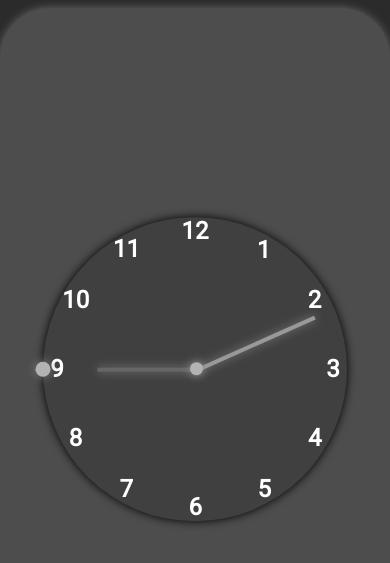
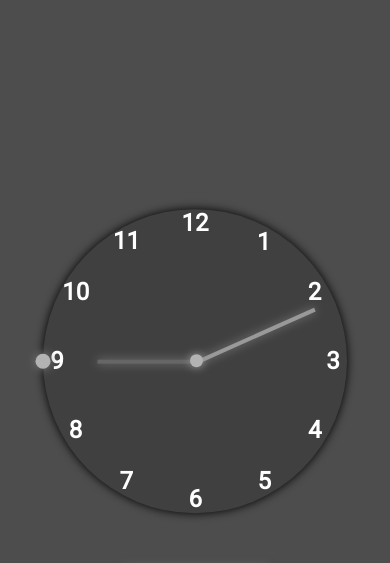
Before and after one commit to chipseater/clock, a plain HTML site: page index.html in a window 390 px wide. Shown: the top 563 px of the page. Drawn offline with Linux system fonts and the light colour scheme.

Commit message:
[Style] Responsive clock

```diff
--- a/index.css
+++ b/index.css
@@ -1,7 +1,7 @@
 @import url('https://fonts.googleapis.com/css2?family=Roboto&display=swap');
 
 body {
-  width: 100vw;
+  width: 100%;
   height: 100vh;
   overflow: hidden;
   background-color: hsl(0, 0%, 17%);
@@ -10,16 +10,15 @@ body {
   display: flex;
   align-items: center;
   justify-content: center;
-  margin-left: 0;
+  margin: 0;
   font-family: 'Roboto', sans-serif;
 }
 
 main {
   box-shadow: 0 0 10px hsl(0, 0%, 40%);
   background-color: hsl(0, 0%, 30%);
-  width: 500px;
+  width: 100%;
   height: 100%;
-  border-radius: 50px 50px 0 0;
 }
 
 .dot {
@@ -55,6 +54,20 @@ main {
   padding: 152px;
   border-radius: 100%;
   box-shadow: 0 0 10px rgba(0, 0, 0);
+}
+
+@media (max-width: 720px) {
+  main {
+    border-radius: 0;
+    width: 100vw;
+    margin-top: 0;
+  }
+}
+
+@media (max-width: 384px) {
+  #time {
+    display: none;
+  }
 }
 
 .hand-container {
```
